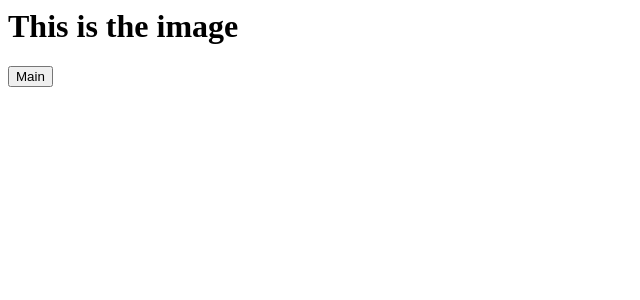
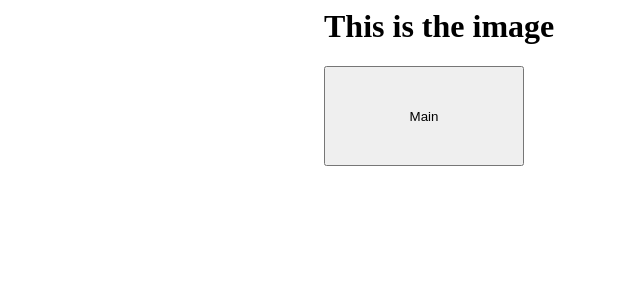
Before and after one commit to gentlecanoe/0219, a Flask app: page /image_gpt in a window 1280 px wide. Shown: the top 300 px of the page, without its empty margins (0-640 px from the left). Run offline with Flask 3, Linux system fonts and the light colour scheme.

Commit message:
Update image_gpt.html

```diff
--- a/templates/image_gpt.html
+++ b/templates/image_gpt.html
@@ -1,4 +1,13 @@
-<h1>This is the image<h1>
+<style>
+    .container{width:100%;margin:auto}
+    @media (min-width:600px) {.container{width: 80%;}}
+    @media (min-width:768px) {.container{width: 60%;}}
+    @media (min-width:1024px) {.container{width: 50%;}}
+</style>
+
+<div class="container">
+<h1>This is the image</h1>
 <form action="/main" method="post">
-    <input type = "submit" value="Main" style="width:200 px;height:100 px;">
+    <input type = "submit" value="Main" style="width:200px;height:100px;">
 </form>
+</div>
```
